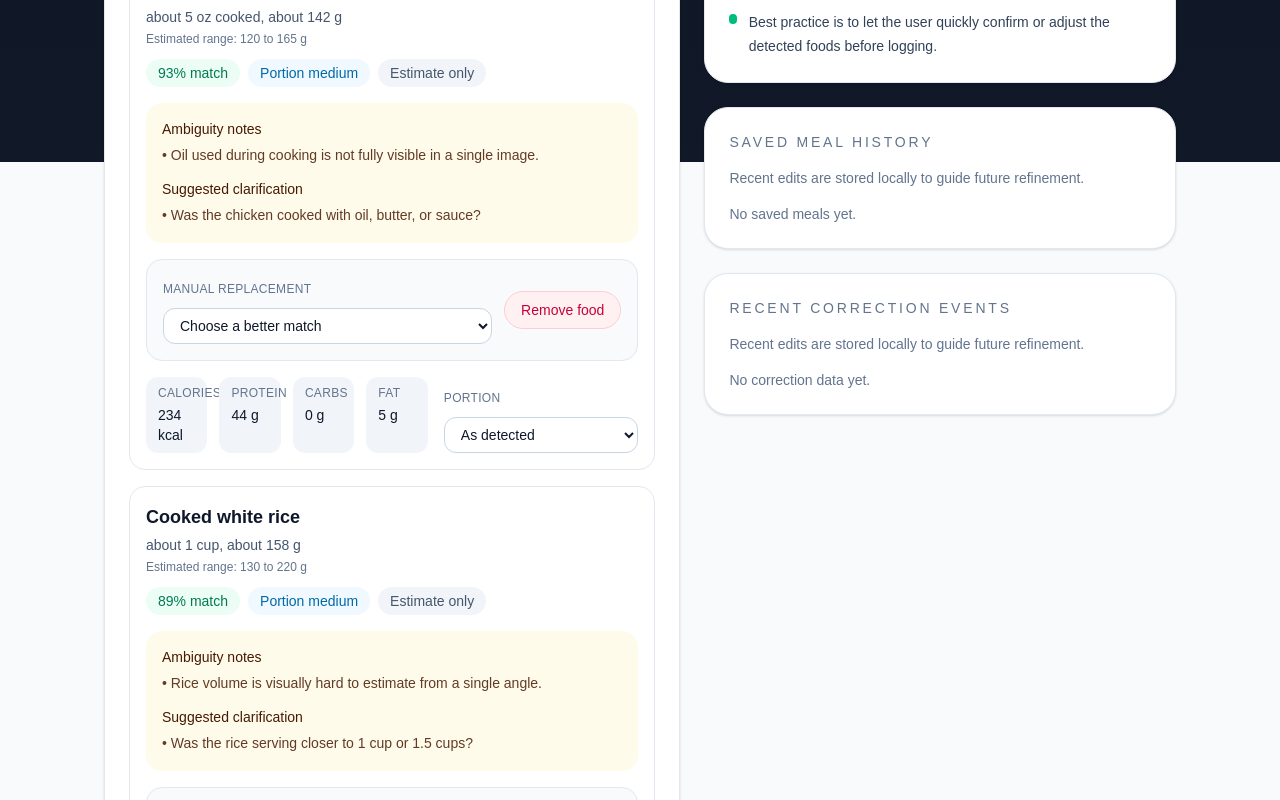
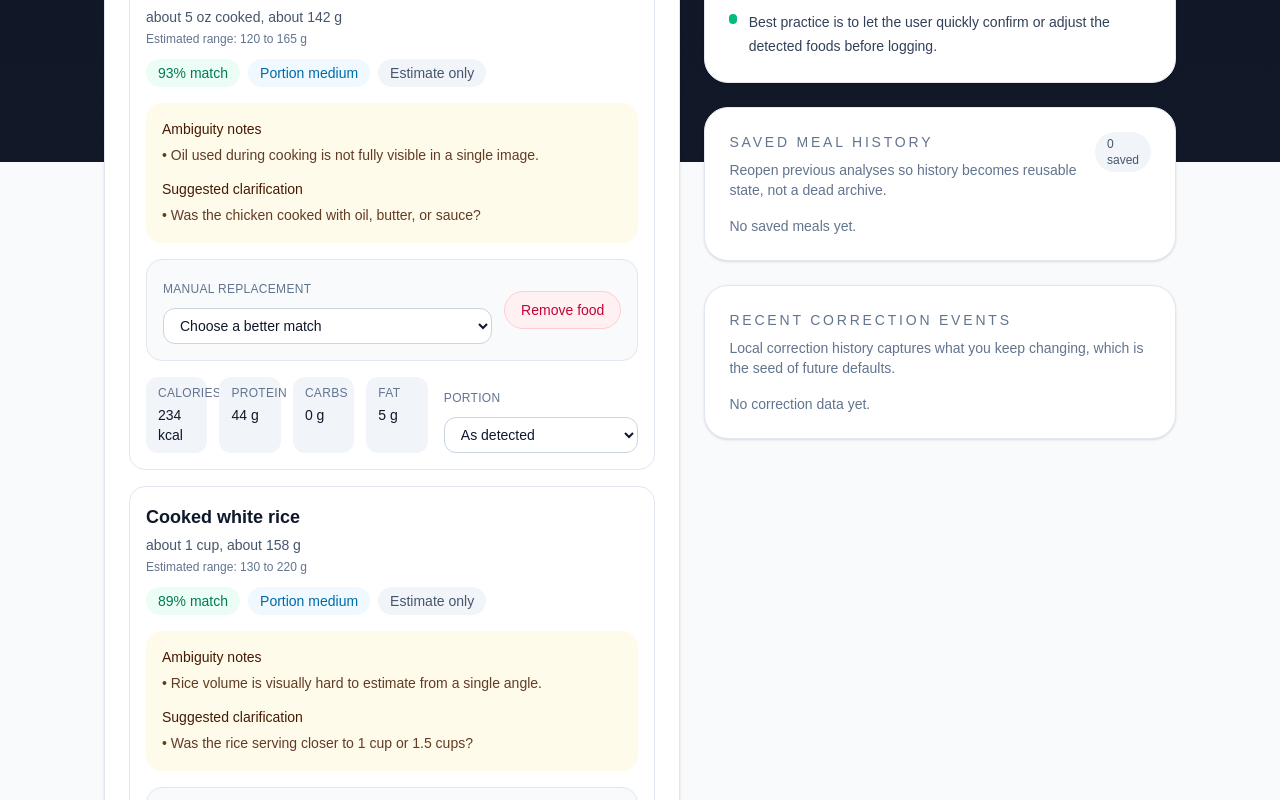
Before and after one commit to RedParrotBerkeley/AI-Macro-Identifier, a Next.js app: page / in a window 1280 px wide. Shown: the part 1400-2200 px from the top of the page. Built offline with nearby package versions, Linux system fonts and the light colour scheme.

Commit message:
Surface correction-driven suggestions in the UI

```diff
--- a/src/components/analysis-workbench.tsx
+++ b/src/components/analysis-workbench.tsx
@@ -3,6 +3,7 @@
 import { useEffect, useMemo, useRef, useState } from "react";
 
 import {
+  buildCorrectionDefaults,
   clearCorrections,
   deleteMeal,
   loadCorrections,
@@ -90,6 +91,8 @@ export function AnalysisWorkbench({ initialAnalysis }: { initialAnalysis: Analys
       }
     };
   }, []);
+
+  const correctionDefaults = useMemo(() => buildCorrectionDefaults(corrections), [corrections]);
 
   const totals = useMemo(() => {
     return analysis.foods.reduce(
@@ -595,6 +598,11 @@ export function AnalysisWorkbench({ initialAnalysis }: { initialAnalysis: Analys
                           }}
                         >
                           <option value="">Choose a better match</option>
+                          {correctionDefaults.replacements[food.name.toLowerCase()] ? (
+                            <option value={correctionDefaults.replacements[food.name.toLowerCase()]}>
+                              Suggested: {correctionDefaults.replacements[food.name.toLowerCase()]}
+                            </option>
+                          ) : null}
                           {manualReplacementOptions.map((option) => (
                             <option key={option} value={option}>
                               {option}
@@ -603,6 +611,7 @@ export function AnalysisWorkbench({ initialAnalysis }: { initialAnalysis: Analys
                         </select>
                       </label>
 
+                      <div className="flex flex-col items-end gap-2">
                         <button
                           type="button"
                           onClick={() => removeFood(food.name)}
@@ -610,6 +619,10 @@ export function AnalysisWorkbench({ initialAnalysis }: { initialAnalysis: Analys
                         >
                           Remove food
                         </button>
+                        {correctionDefaults.removedFoods.includes(food.name.toLowerCase()) ? (
+                          <p className="text-xs text-slate-500">You usually remove this item.</p>
+                        ) : null}
+                      </div>
                     </div>
                   </div>
 
@@ -660,20 +673,18 @@ export function AnalysisWorkbench({ initialAnalysis }: { initialAnalysis: Analys
           </div>
 
           <div className="rounded-3xl border border-slate-200 bg-white p-6 shadow-sm">
+            <div className="flex items-start justify-between gap-3">
+              <div>
                 <p className="text-sm font-medium uppercase tracking-[0.2em] text-slate-500">
                   Saved meal history
                 </p>
-            <div className="mt-4 flex items-center justify-between gap-3 text-sm text-slate-700">
-              <p className="text-slate-500">Recent edits are stored locally to guide future refinement.</p>
-              {corrections.length ? (
-                <button
-                  type="button"
-                  onClick={clearCorrectionHistory}
-                  className="rounded-full border border-slate-300 bg-white px-3 py-1 text-xs font-medium text-slate-700 transition hover:bg-slate-50"
-                >
-                  Clear history
-                </button>
-              ) : null}
+                <p className="mt-2 text-sm text-slate-500">
+                  Reopen previous analyses so history becomes reusable state, not a dead archive.
+                </p>
+              </div>
+              <div className="rounded-full bg-slate-100 px-3 py-1 text-xs font-medium text-slate-600">
+                {savedMeals.length} saved
+              </div>
             </div>
             <div className="mt-4 space-y-3 text-sm text-slate-700">
               {savedMeals.length ? (
@@ -713,11 +724,15 @@ export function AnalysisWorkbench({ initialAnalysis }: { initialAnalysis: Analys
           </div>
 
           <div className="rounded-3xl border border-slate-200 bg-white p-6 shadow-sm">
+            <div className="flex items-start justify-between gap-3">
+              <div>
                 <p className="text-sm font-medium uppercase tracking-[0.2em] text-slate-500">
                   Recent correction events
                 </p>
-            <div className="mt-4 flex items-center justify-between gap-3 text-sm text-slate-700">
-              <p className="text-slate-500">Recent edits are stored locally to guide future refinement.</p>
+                <p className="mt-2 text-sm text-slate-500">
+                  Local correction history captures what you keep changing, which is the seed of future defaults.
+                </p>
+              </div>
               {corrections.length ? (
                 <button
                   type="button"
--- a/src/lib/storage.ts
+++ b/src/lib/storage.ts
@@ -71,3 +71,29 @@ export function clearCorrections() {
   if (typeof window === "undefined") return;
   window.localStorage.removeItem(CORRECTIONS_KEY);
 }
+
+
+export type CorrectionDefaults = {
+  replacements: Record<string, string>;
+  removedFoods: string[];
+};
+
+export function buildCorrectionDefaults(events: CorrectionEvent[]): CorrectionDefaults {
+  const replacements: Record<string, string> = {};
+  const removedFoods = new Set<string>();
+
+  for (const event of events) {
+    if (event.action === "replace" && event.originalFoodName && event.updatedFoodName) {
+      replacements[event.originalFoodName.toLowerCase()] = event.updatedFoodName;
+    }
+
+    if (event.action === "remove" && event.originalFoodName) {
+      removedFoods.add(event.originalFoodName.toLowerCase());
+    }
+  }
+
+  return {
+    replacements,
+    removedFoods: Array.from(removedFoods),
+  };
+}
```
Lines whose indentation alone changed are shown as unchanged.
